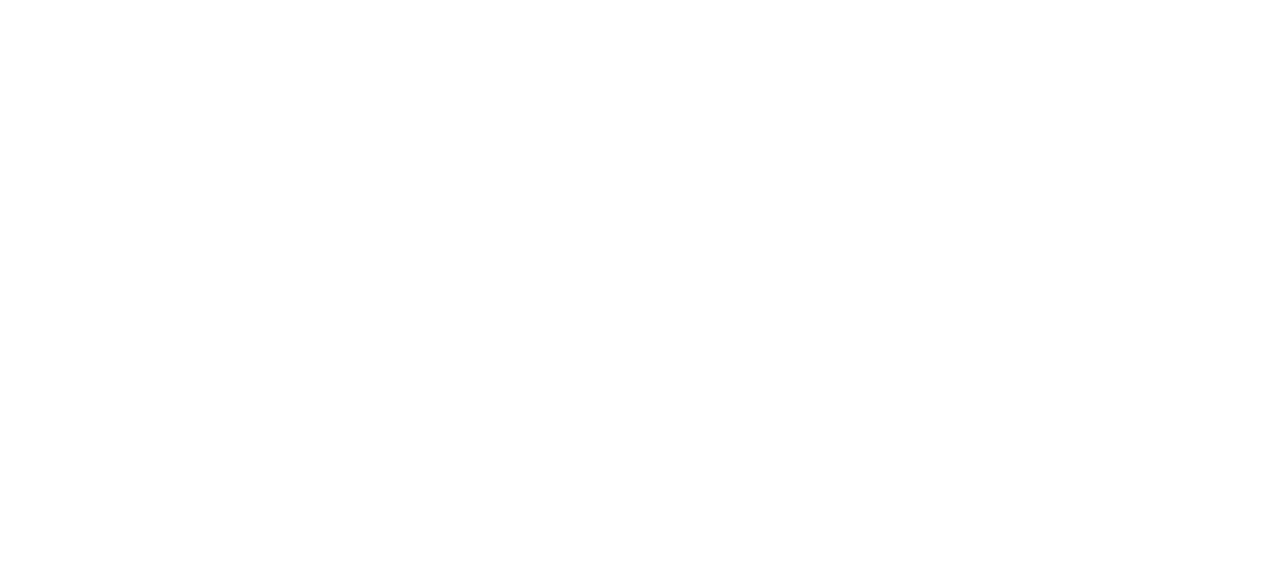
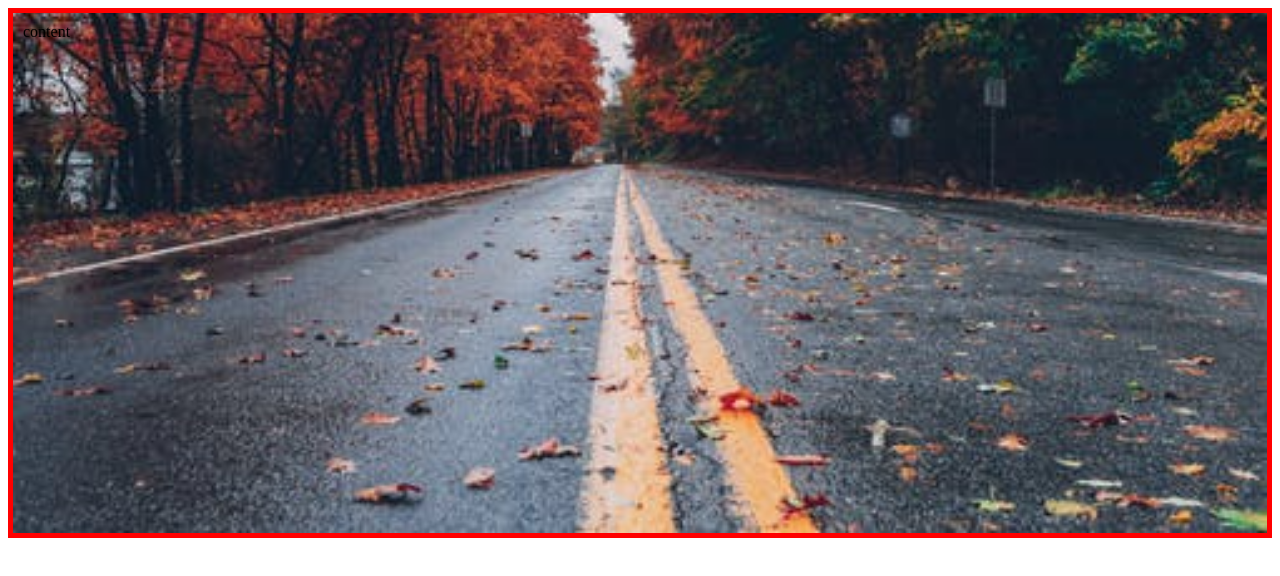
Before and after one commit to vladjkee/base_practic, a plain HTML site: page index.html in a window 1280 px wide. Drawn offline with Linux system fonts and the light colour scheme.

Commit message:
add background expamle

```diff
--- a/assets/css/style.css
+++ b/assets/css/style.css
@@ -0,0 +1,10 @@
+.wrapper{
+  border: 5px solid red;
+  padding: 10px;
+  height: 500px;
+  background-color: dodgerblue;
+  background-image: url("../images/street.jpeg");
+  background-size: cover;
+  background-repeat: no-repeat;
+  background-position: bottom;
+}
--- a/index.html
+++ b/index.html
@@ -5,10 +5,11 @@
   <meta http-equiv="X-UA-Compatible" content="IE=edge">
   <meta name="viewport" content="width=device-width, initial-scale=1.0">
   <link rel="stylesheet" href="./assets/css/style.css">
-  <title>Document</title>
-
+  <title>Practice</title>
 </head>
 <body>
-
+  <div class="wrapper">
+    content
+  </div>
 </body>
 </html>
```
Also changed, not shown: assets/images/street.jpeg (added).
